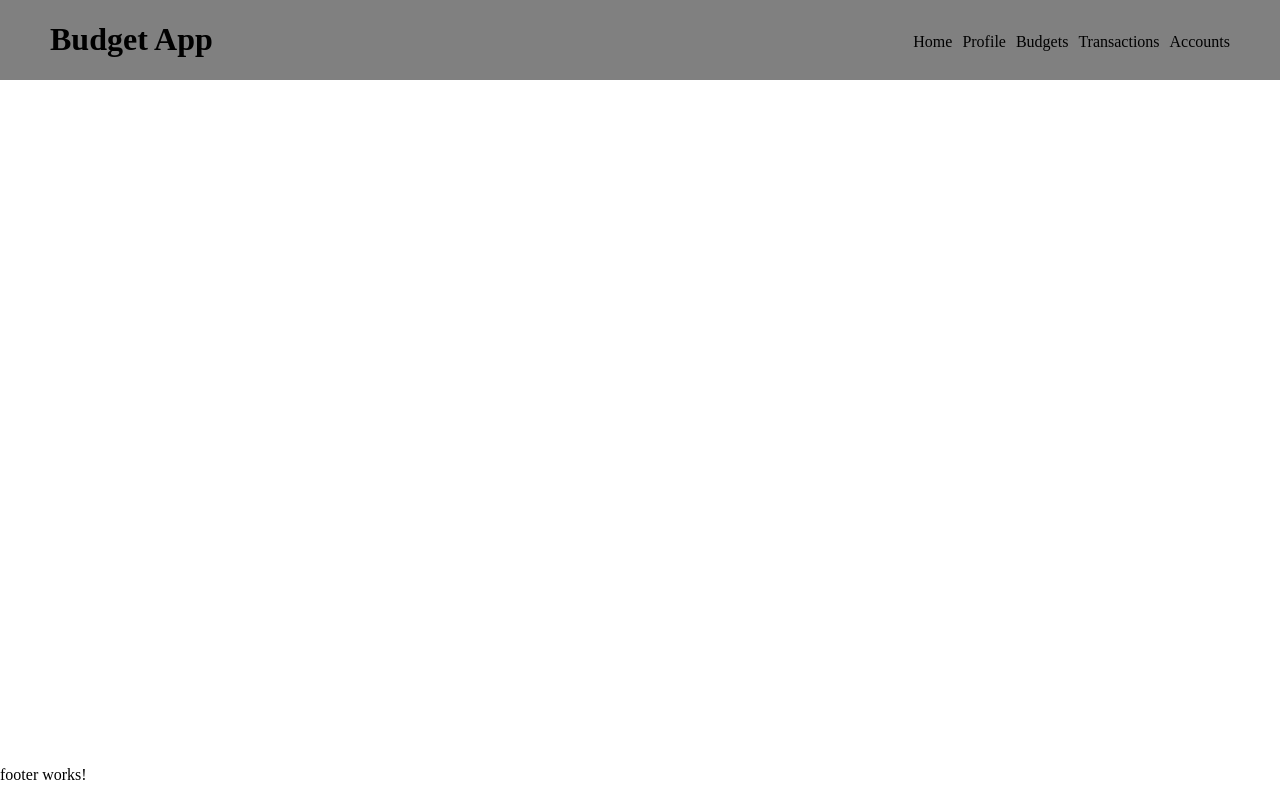
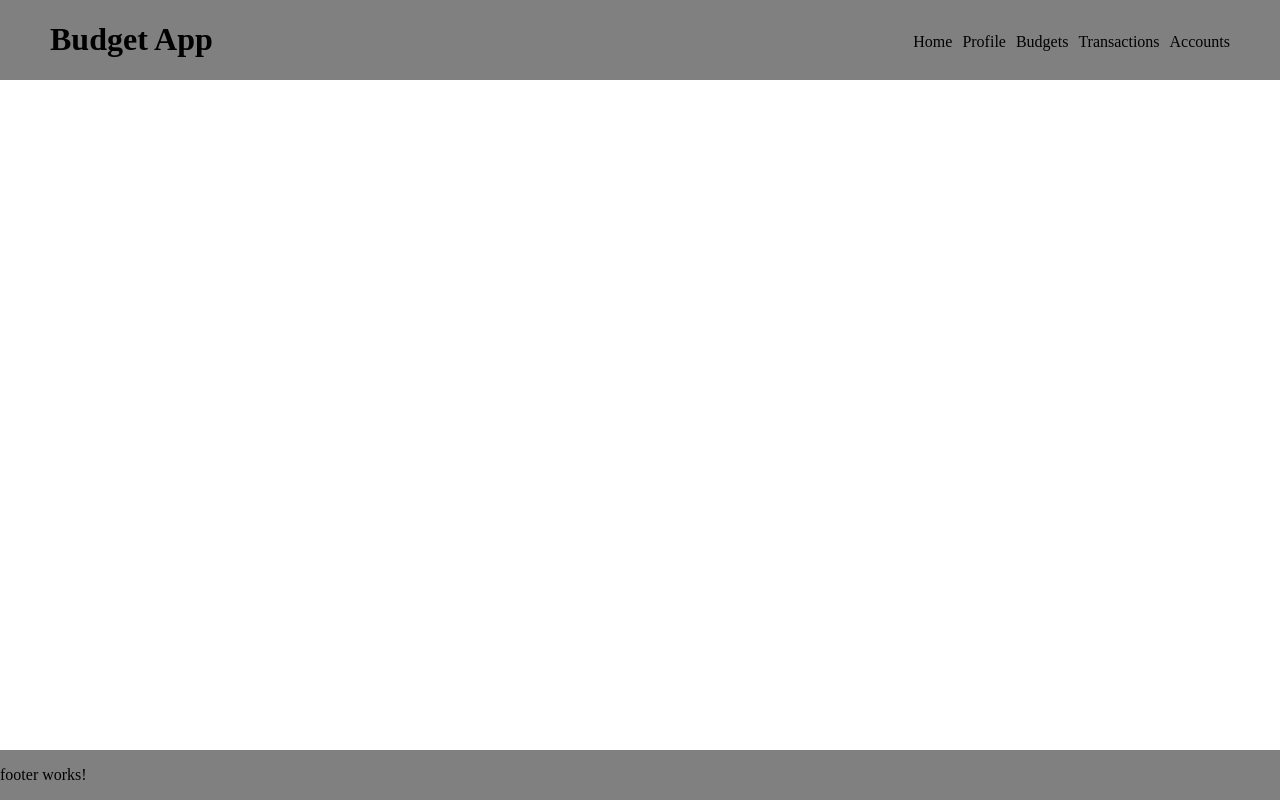
Before and after one commit to coder1234567891011/Budget-App, an Angular app in the folder Budget-App/: page / in a window 1280 px wide. Built offline with nearby package versions, Linux system fonts and the light colour scheme.

Commit message:
Fixing outlet point

```diff
--- a/Budget-App/src/app/app.component.scss
+++ b/Budget-App/src/app/app.component.scss
@@ -1,16 +1,18 @@
 app-header{
-    position:absolute;
+    display:block;
+    position:sticky;
     top: 0px;
-    width:100vw;
     background-color: grey;
+    width:100%
 }
 
 app-footer{
+    display:block;
     position:absolute;
     bottom: 0px;
-    width:100%;
+    background-color: grey;
+    width:100%
 }
-
 div{
     height: 100%;
 }
```
